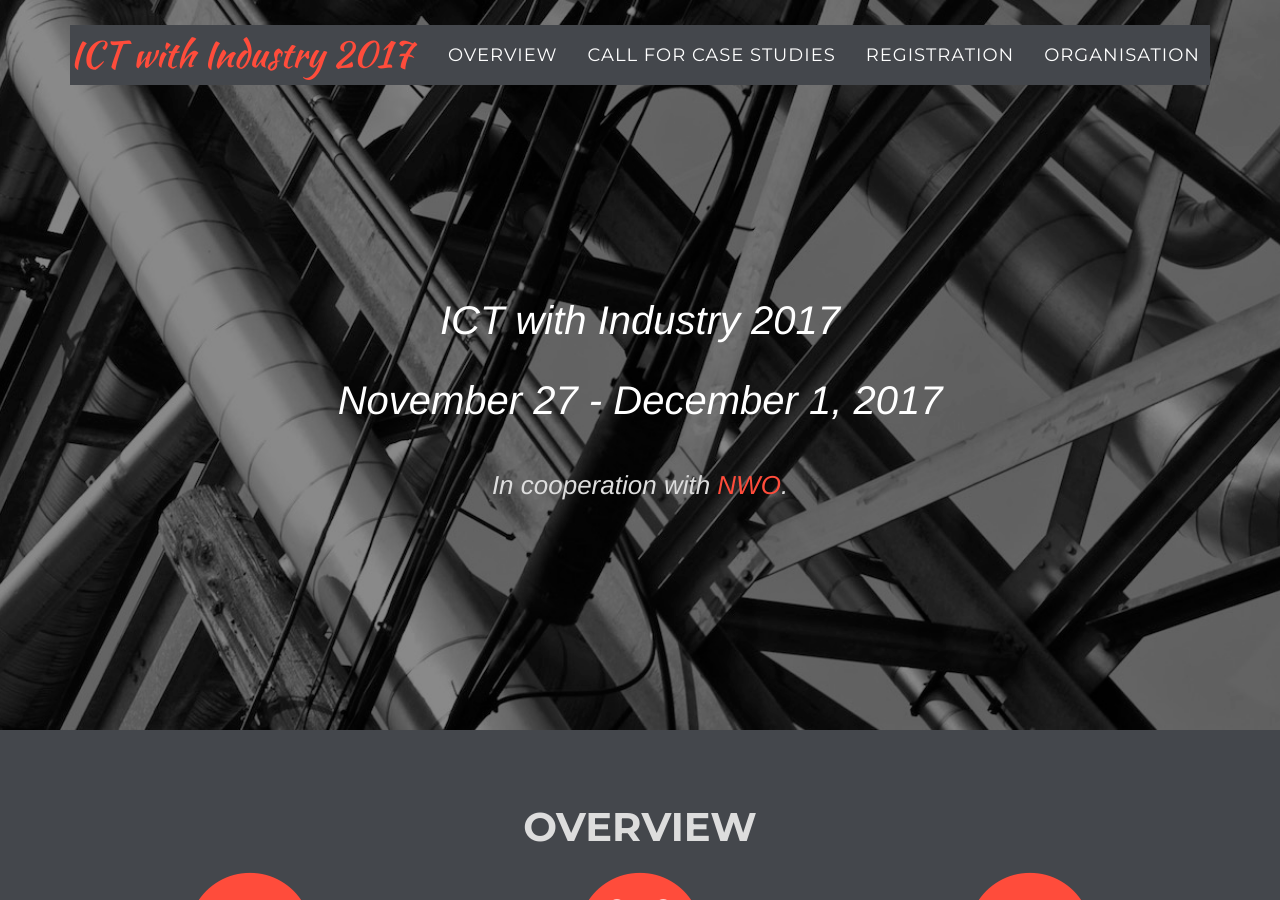
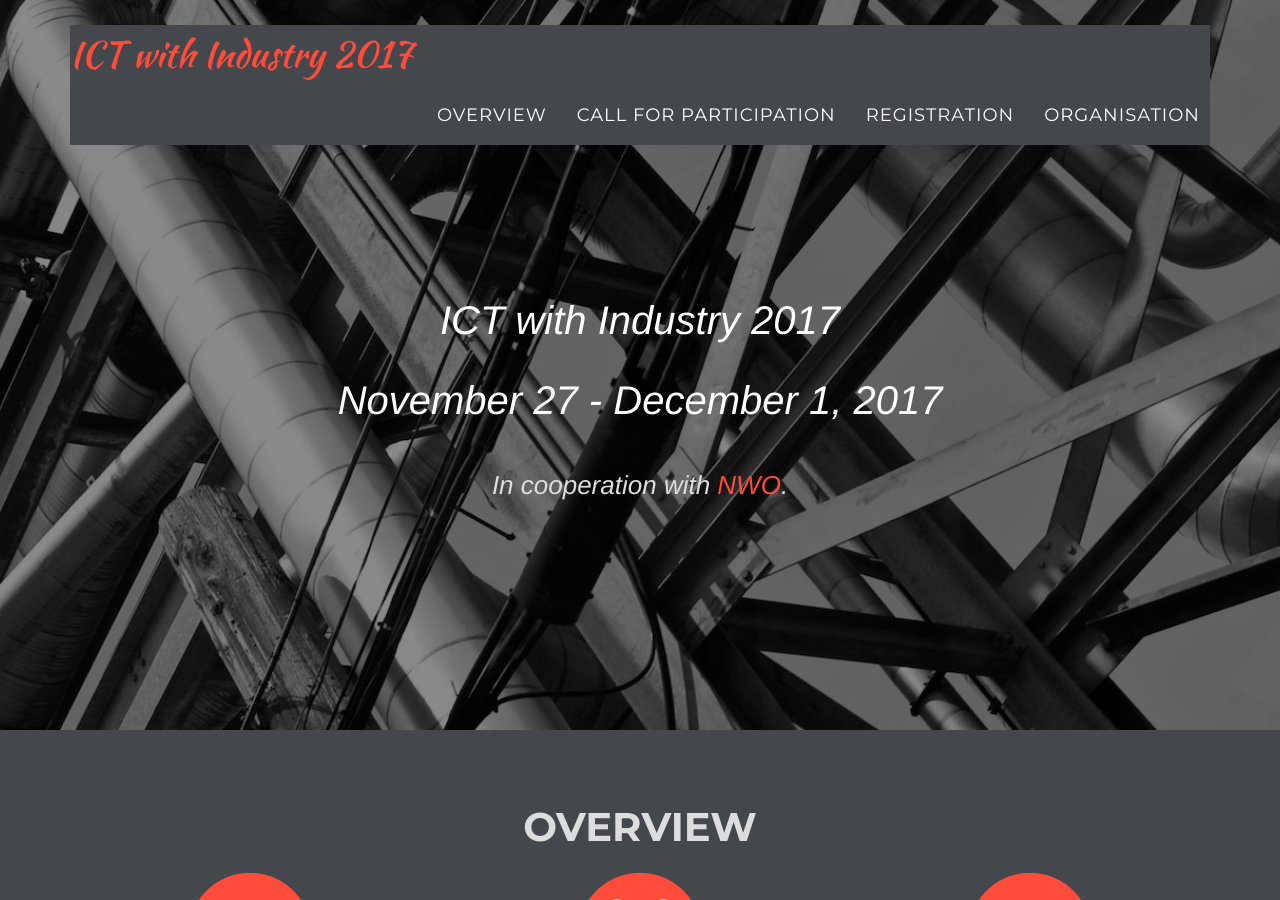
Before and after one commit to chauff/ictWI2017, a Jekyll site: the page built from index.html, in a window 1280 px wide and 900 px high. Built offline with Jekyll 4.4.1, drawn with Linux system fonts in a browser that asks for light colours; some web fonts are replaced; comment, search, counter and statistics services are not loaded.

Commit message:
Update header.html

```diff
--- a/_includes/header.html
+++ b/_includes/header.html
@@ -22,7 +22,7 @@
                         <a class="page-scroll" href="#overview">Overview</a>
                     </li>
                     <li>
-                        <a class="page-scroll" href="#cfp">Call for Case Studies</a>
+                        <a class="page-scroll" href="#cfpa">Call for Participation</a>
                     </li>
                      <li>
                         <a class="page-scroll" href="#registration">Registration</a>
```
